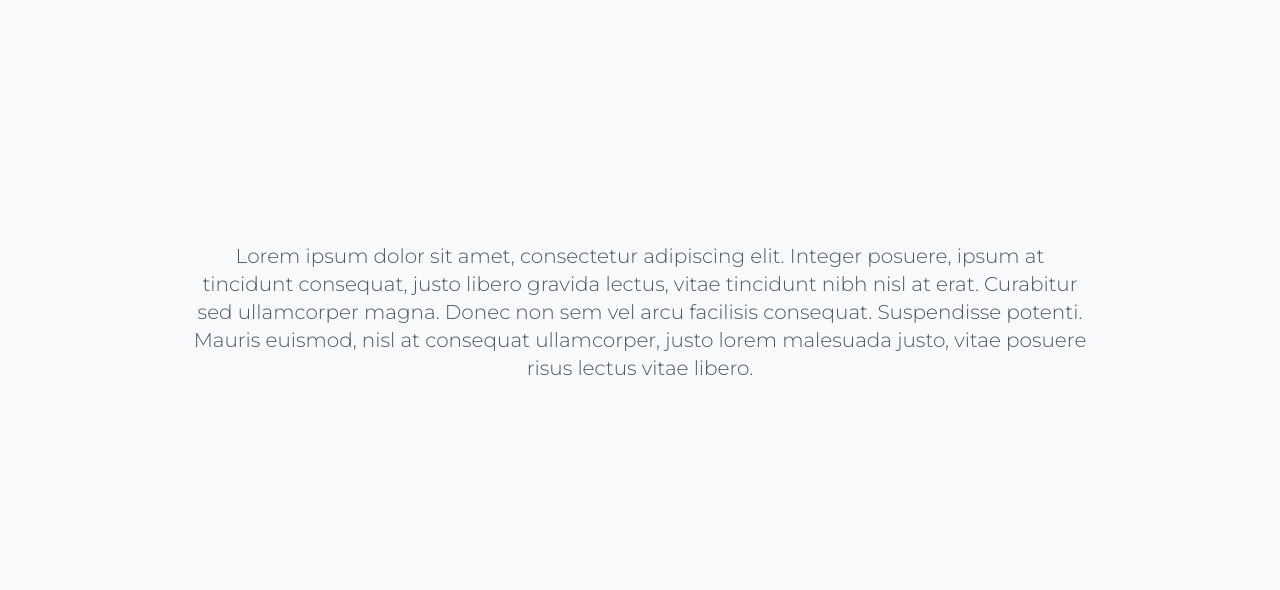
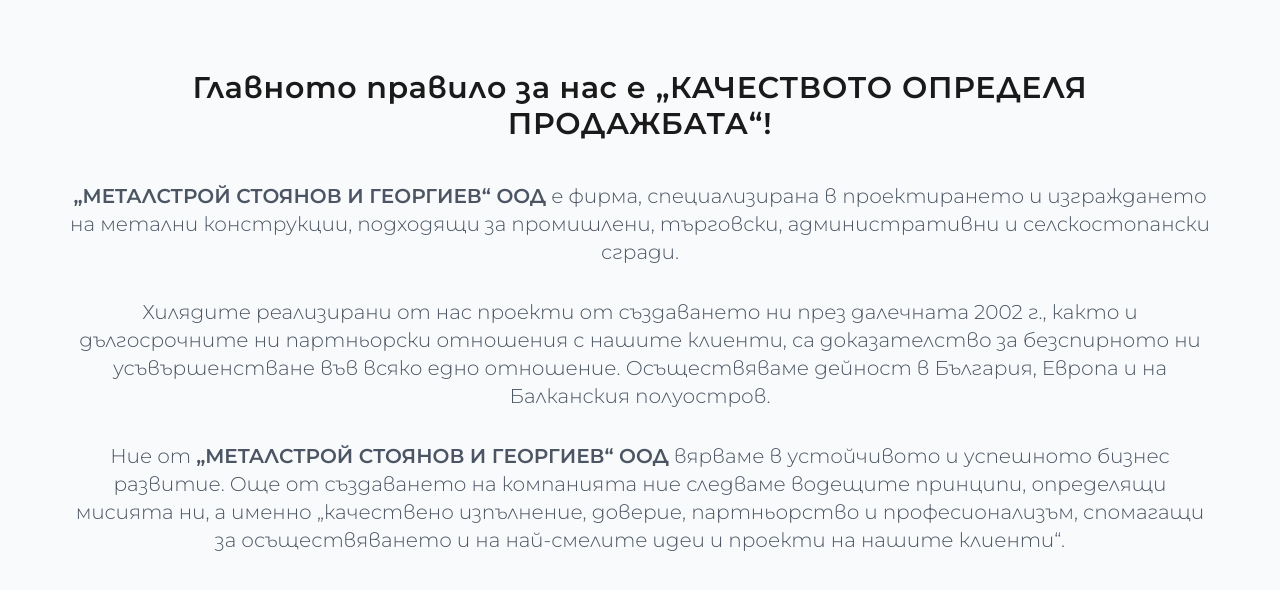
Before and after one commit to raykov16/raykov16.github.io, a React (Vite) app: page / in a window 1280 px wide. Shown: the part 6030-6620 px from the top of the page. Built offline with nearby package versions, Linux system fonts and the light colour scheme.

Commit message:
finish about us

```diff
--- a/components/AboutUs.tsx
+++ b/components/AboutUs.tsx
@@ -15,7 +15,7 @@
             {t.nav.aboutUs}
           </h2>
           <p className="text-4xl font-serif sm:text-5xl md:text-6xl">
-            ABOUT US
+            {t.aboutUs.heading}
           </p>
         </div>
       </div>
@@ -23,9 +23,8 @@
       {/* Company video */}
       <div className="relative h-screen min-h-screen w-full overflow-hidden">
         <video
-          className="absolute inset-0 block h-full w-full object-cover"
+          className="pointer-events-none absolute inset-0 block h-full w-full object-cover"
           src="/videos/MetalstroyShort1.mp4"
-          controls
           autoPlay
           muted
           loop
@@ -41,16 +40,28 @@
       {/* About Us text */}
       <div className="min-h-screen bg-gray-50 text-corporate-dark flex items-center py-20 sm:py-24">
         <div className="container mx-auto px-4 sm:px-6 md:px-12">
-          <div className="max-w-4xl mx-auto text-center">
-            <p className="text-base sm:text-lg md:text-xl text-gray-600 leading-relaxed font-light">
-              Lorem ipsum dolor sit amet, consectetur adipiscing elit. Integer
-              posuere, ipsum at tincidunt consequat, justo libero gravida
-              lectus, vitae tincidunt nibh nisl at erat. Curabitur sed
-              ullamcorper magna. Donec non sem vel arcu facilisis consequat.
-              Suspendisse potenti. Mauris euismod, nisl at consequat
-              ullamcorper, justo lorem malesuada justo, vitae posuere risus
-              lectus vitae libero.
-            </p>
+          <div className="mx-auto max-w-6xl text-center">
+            <h3 className="text-xl font-extrabold leading-tight tracking-wide text-corporate-dark sm:text-2xl md:text-3xl">
+              {t.aboutUs.qualityRule}
+            </h3>
+            <div className="mt-10 grid gap-8">
+              <div className="text-base leading-relaxed text-gray-600 font-light sm:text-lg md:text-xl">
+                <p>
+                  <strong className="font-semibold">{t.aboutUs.companyName}</strong>
+                  {t.aboutUs.intro}
+                </p>
+              </div>
+              <div className="text-base leading-relaxed text-gray-600 font-light sm:text-lg md:text-xl">
+                <p>{t.aboutUs.experience}</p>
+              </div>
+              <div className="text-base leading-relaxed text-gray-600 font-light sm:text-lg md:text-xl">
+                <p>
+                  {t.aboutUs.missionPrefix}
+                  <strong className="font-semibold">{t.aboutUs.companyName}</strong>
+                  {t.aboutUs.mission}
+                </p>
+              </div>
+            </div>
           </div>
         </div>
       </div>
--- a/translations.ts
+++ b/translations.ts
@@ -62,6 +62,16 @@
     copyright: string;
     privacyPolicy: string;
     termsOfUse: string;
+  };
+  // About Us
+  aboutUs: {
+    heading: string;
+    companyName: string;
+    intro: string;
+    experience: string;
+    qualityRule: string;
+    missionPrefix: string;
+    mission: string;
   };
   // Milestones
   milestones: {
@@ -200,6 +210,15 @@
       privacyPolicy: 'Политика за поверителност',
       termsOfUse: 'Условия за ползване',
     },
+    aboutUs: {
+      heading: 'ЗА НАС',
+      companyName: '„METAЛСТРОЙ СТОЯНОВ И ГЕОРГИЕВ“ ООД',
+      intro: ' е фирма, специализирана в проектирането и изграждането на метални конструкции, подходящи за промишлени, търговски, административни и селскостопански сгради.',
+      experience: 'Хилядите реализирани от нас проекти от създаването ни през далечната 2002 г., както и дългосрочните ни партньорски отношения с нашите клиенти, са доказателство за безспирното ни усъвършенстване във всяко едно отношение. Осъществяваме дейност в България, Европа и на Балканския полуостров.',
+      qualityRule: 'Главното правило за нас е „КАЧЕСТВОТО ОПРЕДЕЛЯ ПРОДАЖБАТА“!',
+      missionPrefix: 'Ние от ',
+      mission: ' вярваме в устойчивото и успешното бизнес развитие. Още от създаването на компанията ние следваме водещите принципи, определящи мисията ни, а именно „качествено изпълнение, доверие, партньорство и професионализъм, спомагащи за осъществяването и на най-смелите идеи и проекти на нашите клиенти“.',
+    },
     milestones: {
       items: [
         { number: '9000+', text: 'КВ МЕТРА\nЗАСТРОЕНА ПЛОЩ' },
@@ -336,6 +355,15 @@
       privacyPolicy: 'Privacy Policy',
       termsOfUse: 'Terms of Use',
     },
+    aboutUs: {
+      heading: 'ABOUT US',
+      companyName: '“METALSTROY STOYANOV AND GEORGIEV” OOD',
+      intro: ' is a company specialized in the design and construction of metal structures suitable for industrial, commercial, administrative, and agricultural buildings.',
+      experience: 'The thousands of projects we have completed since our establishment back in 2002, as well as our long-term partnerships with our clients, are proof of our continuous improvement in every respect. We operate in Bulgaria, Europe, and the Balkan Peninsula.',
+      qualityRule: 'Our main rule is “QUALITY DETERMINES THE SALE”!',
+      missionPrefix: 'We at ',
+      mission: ' believe in sustainable and successful business development. Since the company was founded, we have followed the leading principles that define our mission, namely “quality execution, trust, partnership, and professionalism, helping to bring even our clients’ boldest ideas and projects to life.”',
+    },
     milestones: {
       items: [
         { number: '9000+', text: 'SQUARE METERS\nBUILT-UP AREA' },
```
